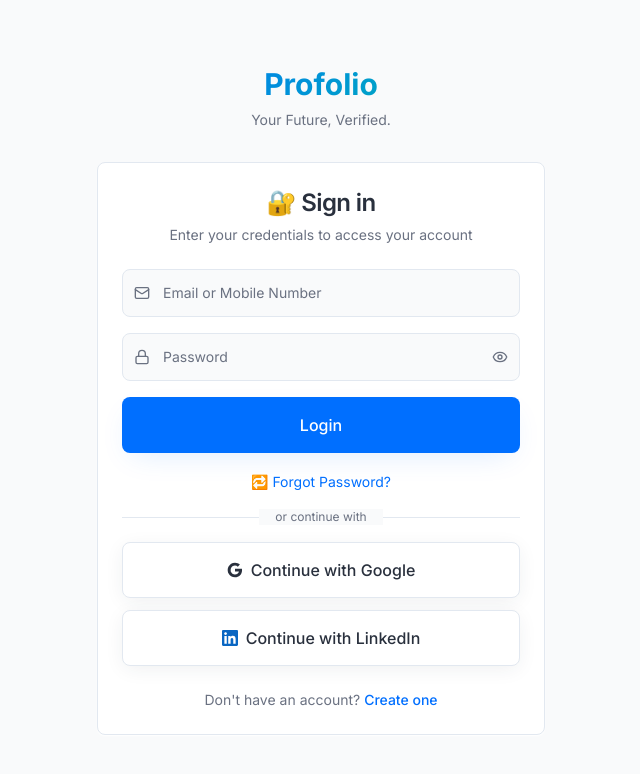
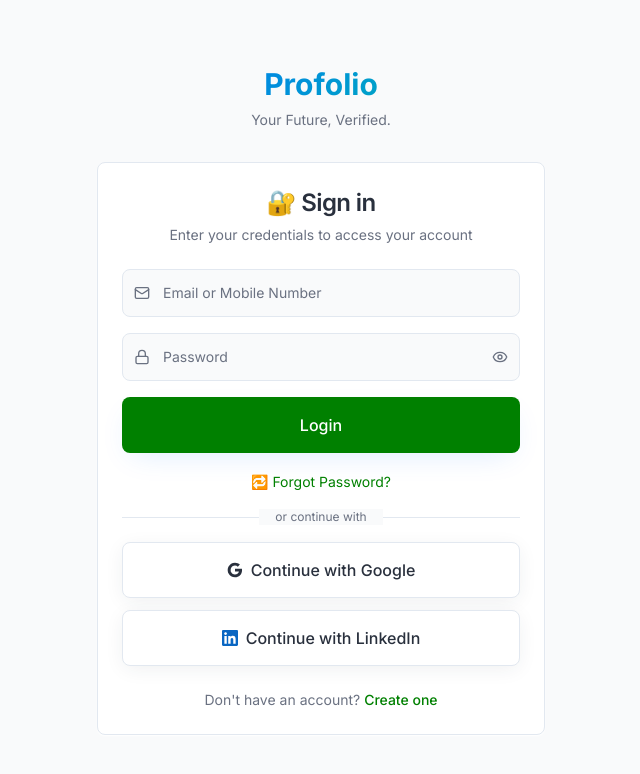
Before and after one commit to anmolanubhab/profolio-login-flow, a React (Vite) app: page / in a window 1280 px wide. Shown: the top 774 px of the page, without its empty margins (319-959 px from the left). Built offline with nearby package versions, Linux system fonts and the light colour scheme.

Commit message:
Change login button color
Update the login button's primary color to green (Hex Code: #008000).

```diff
--- a/src/index.css
+++ b/src/index.css
@@ -17,7 +17,7 @@ All colors MUST be HSL.
     --popover: 0 0% 100%;
     --popover-foreground: 220 20% 20%;
 
-    --primary: 214 100% 50%;
+    --primary: 120 100% 25%;
     --primary-foreground: 0 0% 100%;
 
     --secondary: 220 14% 96%;
```
